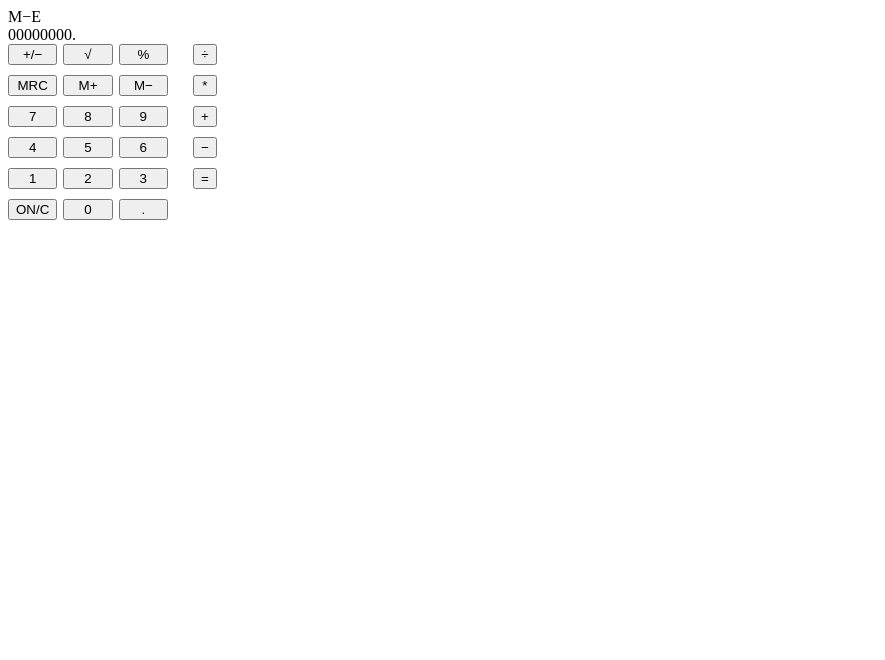
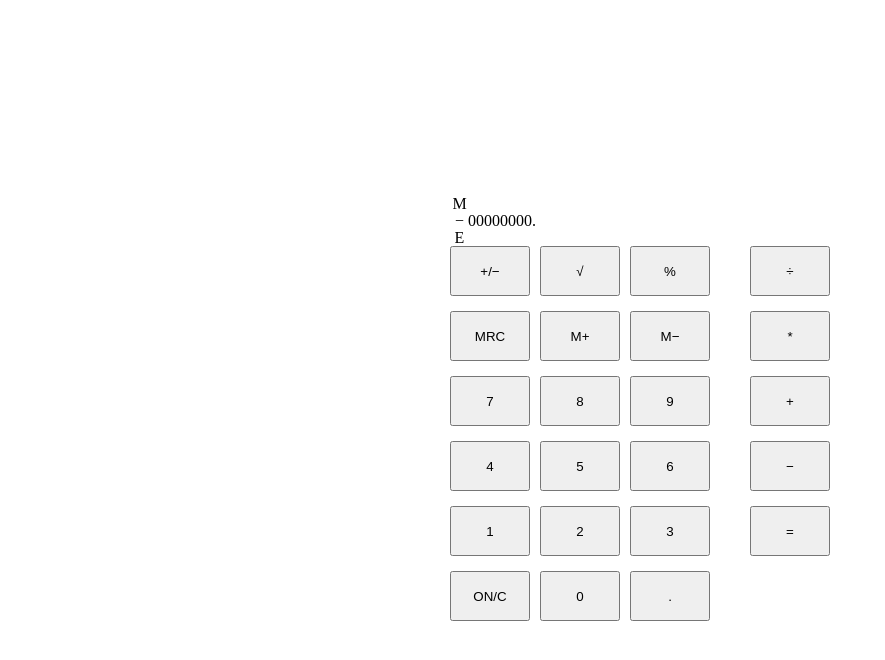
Before and after one commit to Alphasnoopy/odin-calculator, a plain HTML site: page index.html in a window 1280 px wide. Shown: the whole page, without its empty margins (0-885 px from the left). Drawn offline with Linux system fonts and the light colour scheme.

Commit message:
Center items, style display area, adjust gap/sizes

```diff
--- a/style.css
+++ b/style.css
@@ -1,17 +1,53 @@
+html, body {
+    height: 100%;
+}
+
+main {
+    height: 100%;
+    display: flex;
+    flex-direction: column;
+    justify-content: center;
+    align-items: center;
+    gap: 10px;
+}
+
+#outerCalc {
+    width: 380px;
+}
+
+#display {
+    display: flex;
+    align-items: center;
+}
+
+#memoryNegExp {
+    writing-mode: vertical-rl;
+    text-orientation: upright;
+}
+
+#inputOutput {
+    width: 350px;
+}
+
 #buttonContainer {
     display: flex;
-    gap: 25px;
+}
+
+button {
+    width: 80px;
+    height: 50px;
 }
 
 #leftButtons {
     display: grid;
     grid-template-columns: repeat(3, 1fr);
-    grid-row-gap: 10px;
-    grid-column-gap: 6px;
+    grid-row-gap: 15px;
+    grid-column-gap: 10px;
 }
 
 #rightButtons {
     display: flex;
     flex-direction: column;
-    gap: 10px;
+    gap: 15px;
+    margin-left: auto;
 }
```
